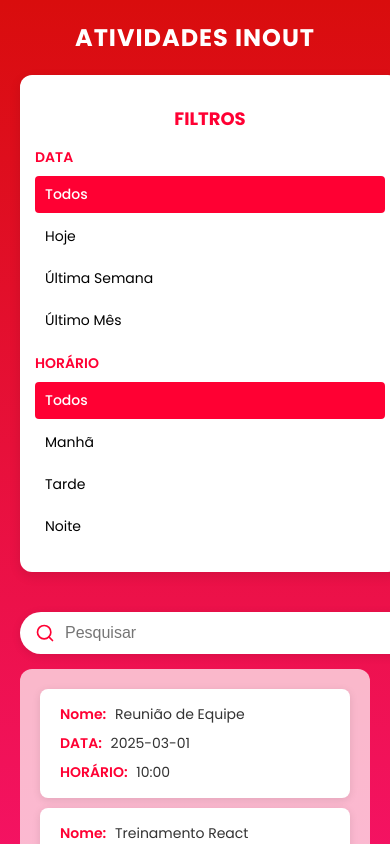
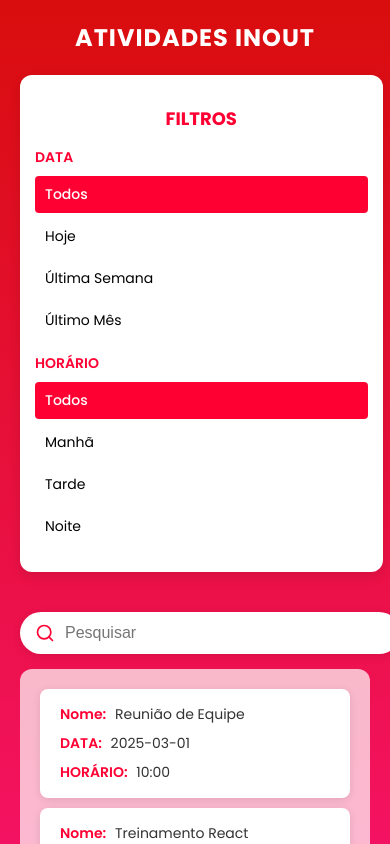
Before and after one commit to allancaue/TDE-Arquitetura-de-Computadores, a React (Create React App) app: page /atividades in a window 390 px wide. Shown: the top 844 px of the page. Built offline with nearby package versions, Linux system fonts and the light colour scheme.

Commit message:
style: :art: improved responsiveness

```diff
--- a/src/component/FiltroComponent/FiltroComponent.module.css
+++ b/src/component/FiltroComponent/FiltroComponent.module.css
@@ -5,7 +5,7 @@
   border-radius: 12px;
   padding: 15px;
   box-shadow: 0 4px 12px rgba(0, 0, 0, 0.1);
-  width: 100%;
+  width: 94%;
   margin-bottom: 20px;
   font-family: 'Poppins', sans-serif;
 }
@@ -52,3 +52,9 @@
   color: white;
   font-weight: 500;
 }
+
+@media (max-width: 768px) {
+  .filtroContainer {
+    width: 95%;
+  }
+}
--- a/src/pages/AtividadesPage/AtividadesPage.module.css
+++ b/src/pages/AtividadesPage/AtividadesPage.module.css
@@ -106,8 +106,20 @@
   height: 18px;
 }
 
+@media (max-width: 1600px) {
+    .searchContainer {
+        position: relative;
+        width: 90%;
+    }
+}
+
 /* Responsividade */
 @media (max-width: 768px) {
+    .searchContainer {
+        position: relative;
+        width: 90%;
+    }
+
   .contentContainer {
     flex-direction: column;
   }
```
